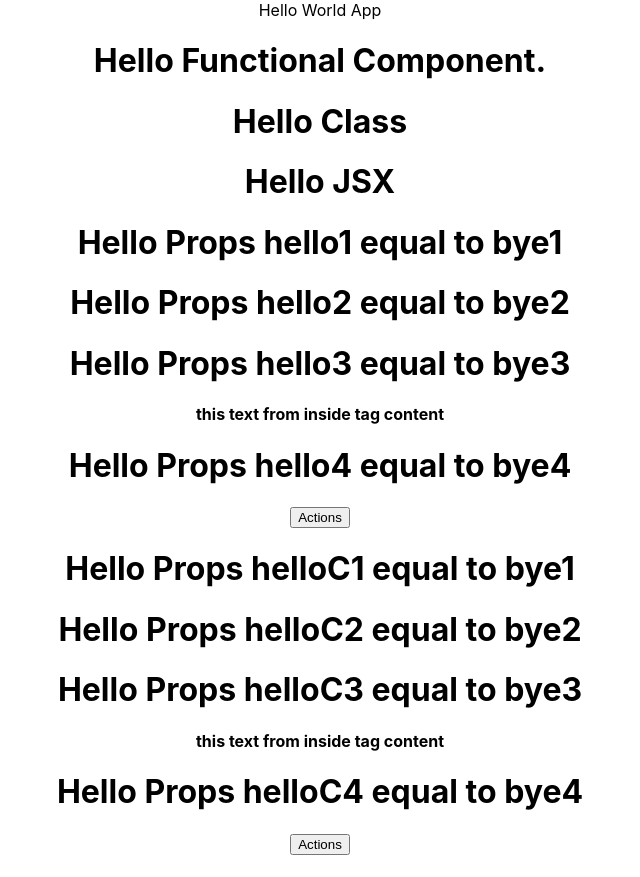
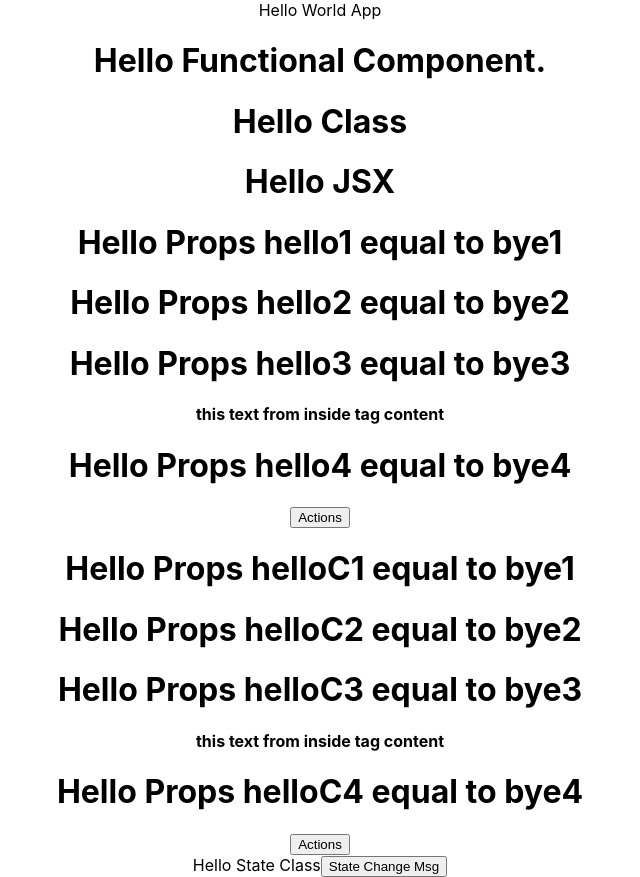
Before and after one commit to sanjay-personal/Reactjs_tutorial, a React (Create React App) app in the folder learning/: page / in a window 1280 px wide. Shown: the whole page, without its empty margins (320-960 px from the left). Before the commit the page ends 855 px from the top, so only its background shows below. Built offline with nearby package versions, Linux system fonts and the light colour scheme.

Commit message:
added state Class

```diff
--- a/learning/src/App.js
+++ b/learning/src/App.js
@@ -4,29 +4,31 @@ import HelloC from './components/classes/HelloC'
 import HelloJsx from './components/functional/hellojsx';
 import PropsF from './components/functional/propsF';
 import PropsC from './components/classes/propsC';
+import StateC from './components/classes/StateC';
+
 
 
 function App() {
   return (
     <div className="App">
 
-         <div> Hello World App </div>
+      <div> Hello World App </div>
 
       <Hello />
       <HelloC />
       <HelloJsx />
 
       <PropsF name="hello1" hero="bye1" />
-      <PropsF name="hello2" hero="bye2"/>
+      <PropsF name="hello2" hero="bye2" />
       <PropsF name="hello3" hero="bye3" > this text from inside tag content  </PropsF>
       <PropsF name="hello4" hero="bye4" > <button>Actions</button>  </PropsF>
 
       <PropsC name="helloC1" hero="bye1" />
-      <PropsC name="helloC2" hero="bye2"/>
+      <PropsC name="helloC2" hero="bye2" />
       <PropsC name="helloC3" hero="bye3" > this text from inside tag content  </PropsC>
       <PropsC name="helloC4" hero="bye4" > <button>Actions</button>  </PropsC>
 
-
+      <StateC />
 
 
     </div>
--- /dev/null
+++ b/learning/src/components/classes/StateC.js
@@ -0,0 +1,25 @@
+import React,{Component} from 'react'
+
+class StateC extends Component {
+    constructor() {
+        super()
+        this.state = {
+            message:'Hello State Class'
+        }
+    }
+    changeMsg() {
+        this.setState({
+            message: 'Thank You State Class'
+        })
+    }
+    render() {
+        return (
+        <div>{this.state.message}
+
+        <button onClick={()=>this.changeMsg()}>State Change Msg</button>
+        </div>
+        )
+    }
+}
+
+export default StateC
```
